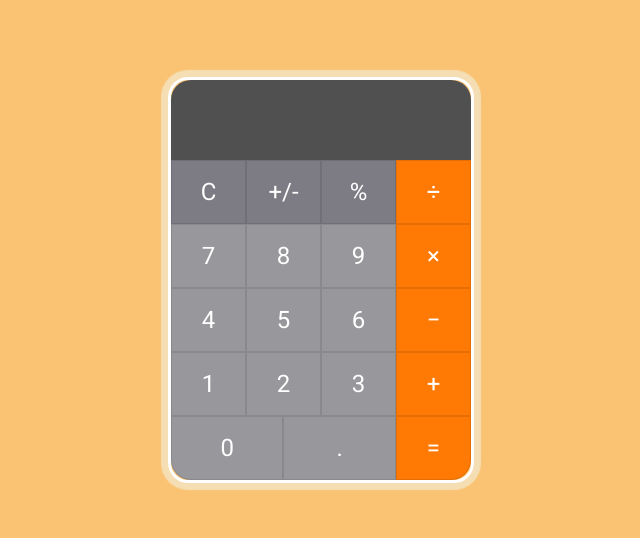
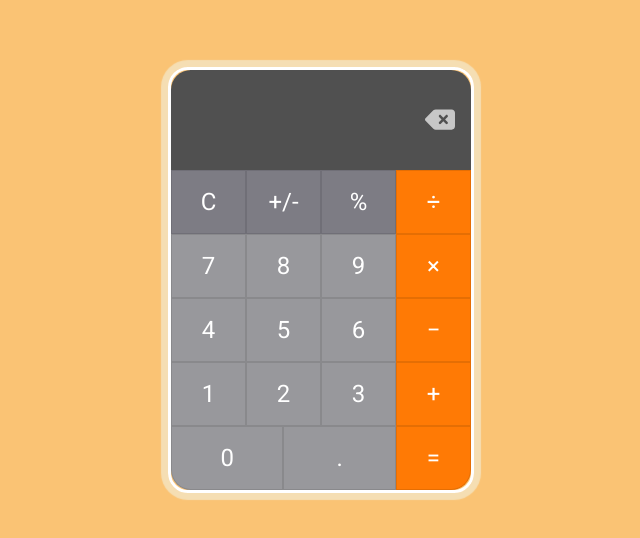
Before and after one commit to AlejandroArcoPu/foundations-calculator, a plain HTML site: page index.html in a window 1280 px wide. Shown: the part 120-658 px from the top of the page, without its empty margins (319-959 px from the left). Drawn offline with Linux system fonts and the light colour scheme; a web font is replaced by a local one.

Commit message:
feat: add icon backspace to delete content

```diff
--- a/index.html
+++ b/index.html
@@ -15,7 +15,13 @@
   </head>
   <body>
     <div class="calculator">
+      <div class="content">
         <div class="text"></div>
+        <button class="backspace">
+          <img src="./icons/backspace.svg" alt="backspace icon" />
+        </button>
+      </div>
+      <div class="operations">
         <div class="one">
           <button class="special">C</button>
           <button class="special">+/-</button>
@@ -46,5 +52,6 @@
           <button id="equal" class="operator">=</button>
         </div>
       </div>
+    </div>
   </body>
 </html>
--- a/script.js
+++ b/script.js
@@ -39,7 +39,7 @@ const round = (number) => {
   return Math.round(number * 100) / 100;
 };
 
-let containerCalculator = document.querySelector(".calculator");
+let containerCalculator = document.querySelector(".operations");
 let input = document.querySelector(".text");
 let operation = "";
 let firstOperand = "";
--- a/style.css
+++ b/style.css
@@ -14,7 +14,7 @@ body {
 
 .calculator {
   width: 300px;
-  height: 400px;
+  height: 420px;
   border: 3px solid white;
   border-radius: 20px;
   box-shadow: 0px 0px 1px 7px wheat;
@@ -23,33 +23,46 @@ body {
   align-items: center;
 }
 
+.content {
+  display: flex;
+  width: 100%;
+  justify-content: center;
+  align-items: center;
+  background-color: #505050;
+  border-top-left-radius: 20px;
+  border-top-right-radius: 20px;
+  padding-right: 10px;
+  box-sizing: border-box;
+}
+
+.operations {
+  width: 100%;
+}
+
 .one,
 .two,
 .three,
 .four,
 .five {
-  width: 100%;
   display: flex;
 }
 
 .text {
-  height: 90px;
-  border: none;
-  background-color: #505050;
+  height: 100px;
   color: white;
   width: 100%;
-  padding-top: 30px;
   padding-right: 15px;
   padding-left: 15px;
   font-size: 32px;
-  border-top-left-radius: 20px;
-  border-top-right-radius: 20px;
-  cursor: auto;
   box-sizing: border-box;
-  text-align: right;
+  display: flex;
+  align-items: center;
+  justify-content: flex-end;
 }
 
-button {
+.special,
+.operator,
+.number {
   color: white;
   width: 64px;
   height: 64px;
@@ -62,7 +75,10 @@ button {
   cursor: pointer;
 }
 
-button:hover {
+.special:hover,
+.operator:hover,
+.number:hover,
+.backspace:hover {
   opacity: 0.8;
 }
 
@@ -78,6 +94,17 @@ button:hover {
   background-color: #7d7c84;
 }
 
+.backspace {
+  height: 30px;
+  cursor: pointer;
+  border: none;
+  background-color: #505050;
+}
+
+.backspace img {
+  width: 30px;
+}
+
 #equal {
   border-bottom-right-radius: 20px;
   flex-grow: 0.23;
```
Also changed, not shown: icons/backspace.svg (added). Lines whose indentation alone changed are shown as unchanged.
